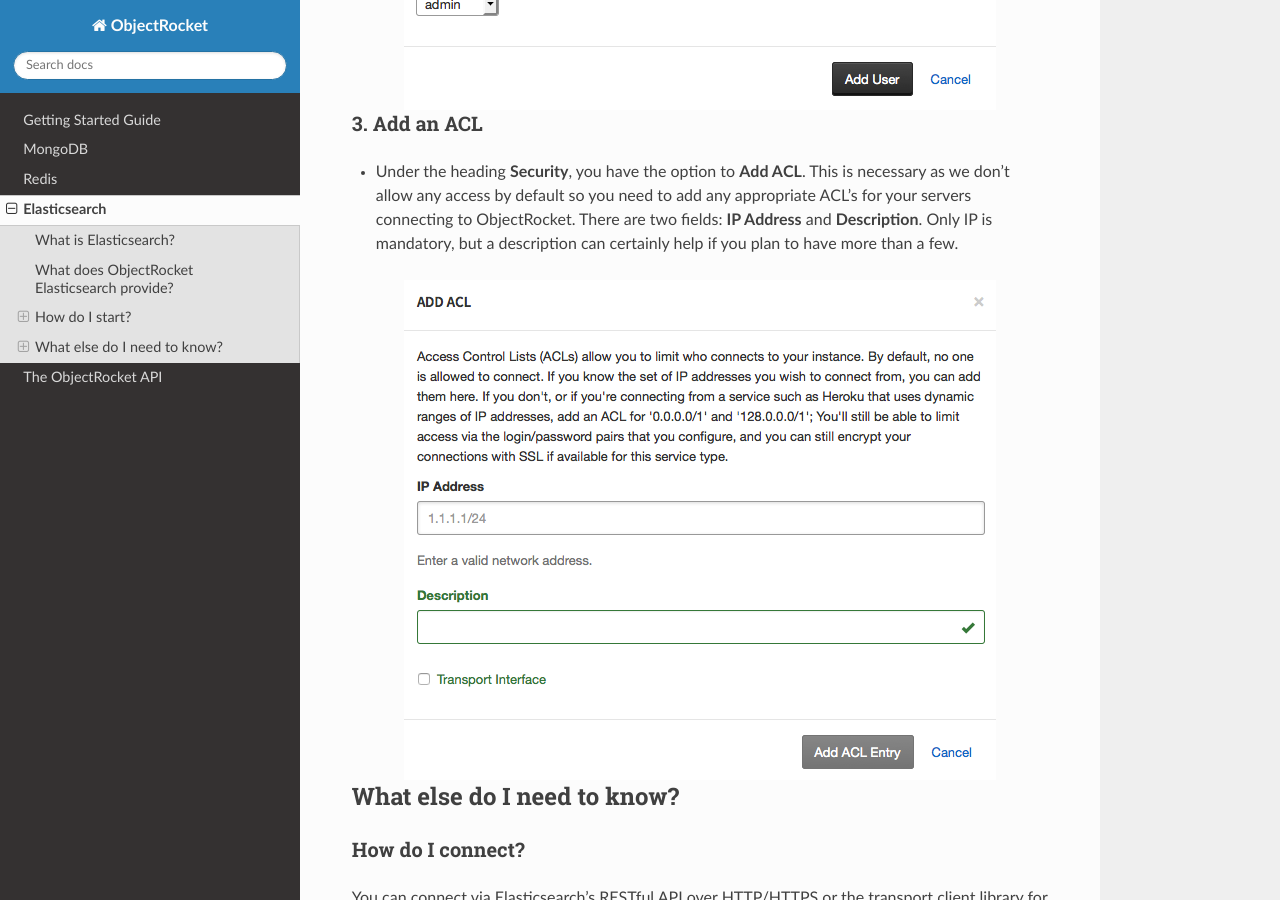
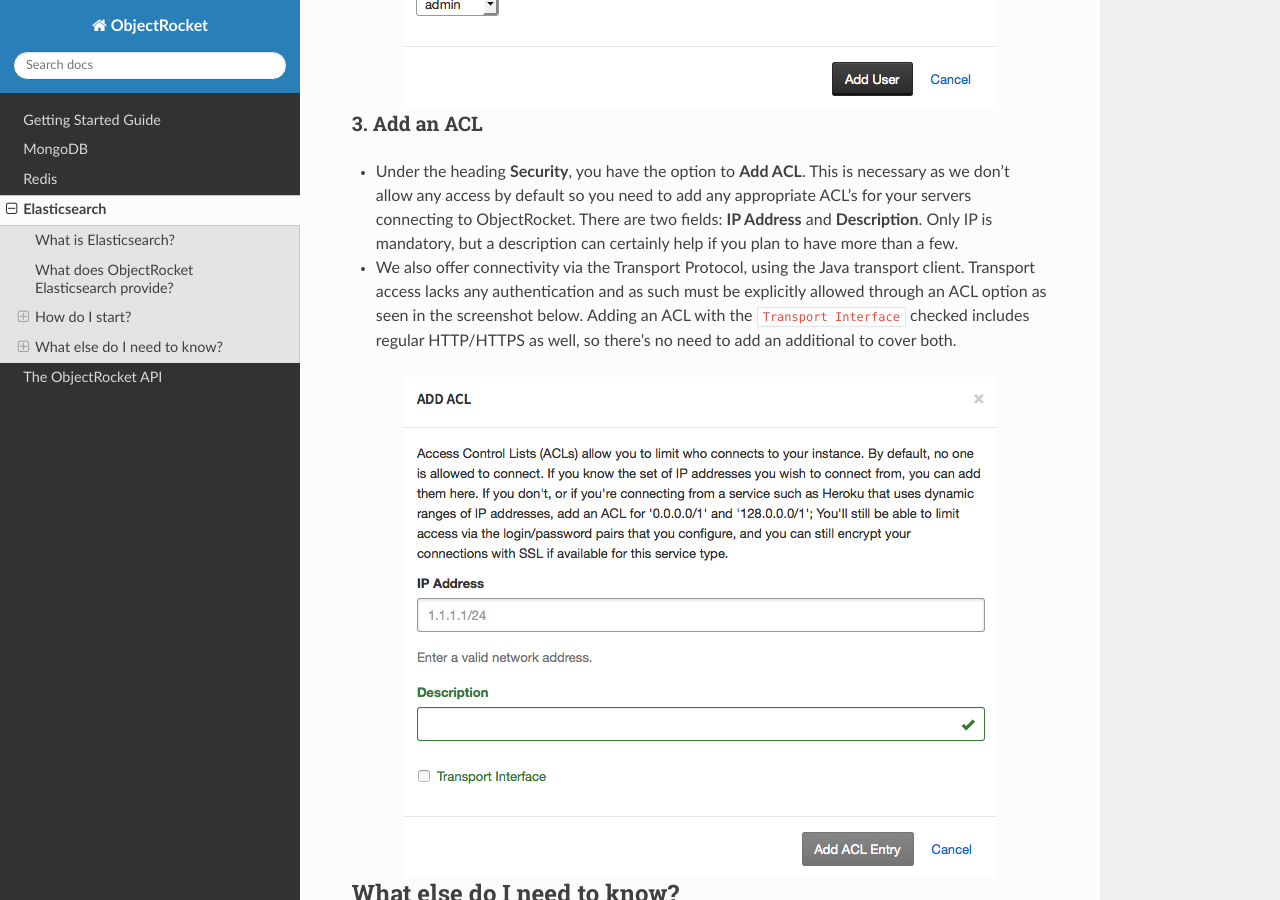
Before and after one commit to zcorleissen/documentation, a Sphinx documentation site: the page built from source/elastic.rst, in a window 1280 px wide and 900 px high, scrolled down 2081 px. Built offline with Sphinx 7.4.7 and the Read the Docs theme 2.0.0, drawn with Linux system fonts in a browser that asks for light colours.

Commit message:
transport_protocol_stuff

```diff
--- a/source/elastic.rst
+++ b/source/elastic.rst
@@ -61,6 +61,8 @@
 ~~~~~~~~~~~~~
 
 - Under the heading **Security**, you have the option to **Add ACL**. This is necessary as we don't allow any access by default so you need to add any appropriate ACL's for your servers connecting to ObjectRocket. There are two fields: **IP Address** and **Description**. Only IP is mandatory, but a description can certainly help if you plan to have more than a few.
+
+- We also offer connectivity via the Transport Protocol, using the Java transport client. Transport access lacks any authentication and as such must be explicitly allowed through an ACL option as seen in the screenshot below. Adding an ACL with the ``Transport Interface`` checked includes regular HTTP/HTTPS as well, so there's no need to add an additional to cover both.
 
 .. image:: images/addacl.png
    :align: center
--- a/source/overview_and_concepts.rst
+++ b/source/overview_and_concepts.rst
@@ -10,7 +10,7 @@
 .. _instances page: https://app.objectrocket.com/instances
 
 Instances
-----------------
+---------
 
 Currently there are three types of instances:
 
@@ -19,7 +19,7 @@
 - LARGE: clustered instance.  Not available via the website.  Contact sales@objectrocket.com for sizes larger than available on the website.  Generally this is clusters in the 1TB or larger range.
 
 SMALL Instances
-~~~~~~~~~~~~~~~~~~~~~~
+~~~~~~~~~~~~~~~
 
 A SMALL instance is a simple replica set.  It's designed to be simple and easy to use without more complex sharding capabilities. The SMALL plan works great for dev, test or QA instances.
 
@@ -38,7 +38,7 @@
 .. _plans and pricing page: https://www.objectrocket.com/pricing
 
 MEDIUM Instances
-~~~~~~~~~~~~~~~~~~~~~~
+~~~~~~~~~~~~~~~~
 
 MEDIUM instances are clustered instances.  They are designed to be the workhorse of a system.  They are initially provisioned with a single shard, but can grow by adding shards at any time.  A MEDIUM instance is provisioned with all of the required components for the cluster.  The end user need not care about the specifics of the MongoDB sharding components, daemons, etc.
 
```
